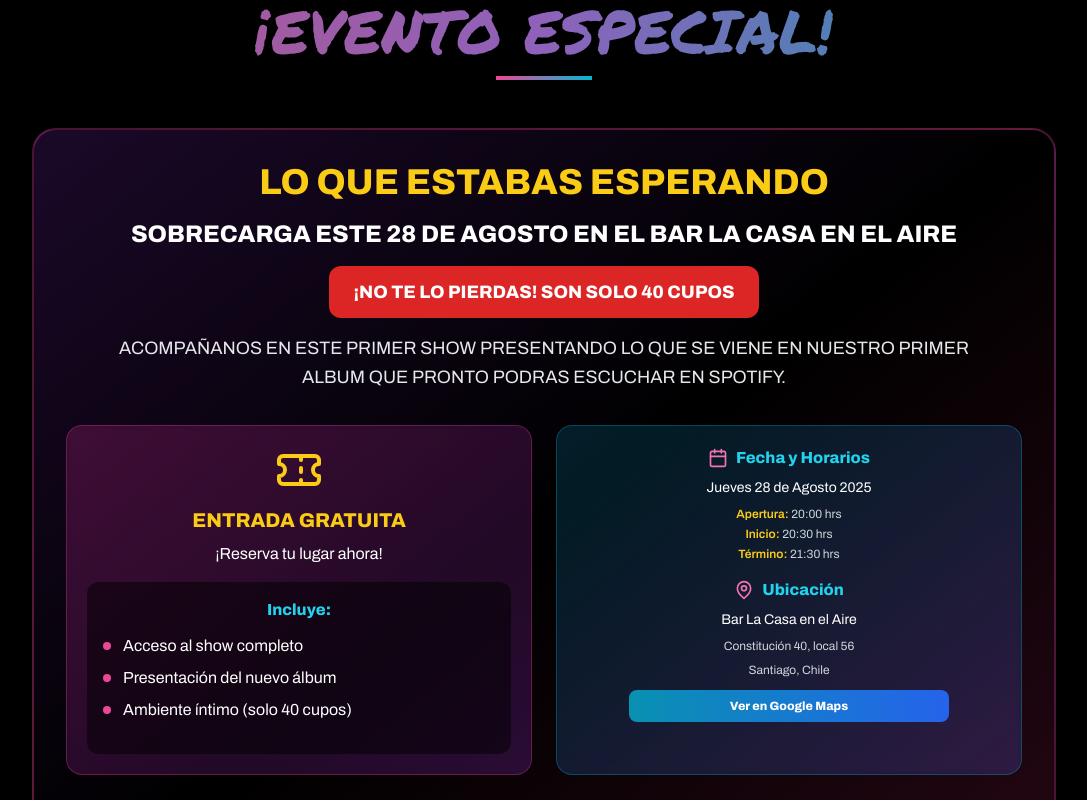
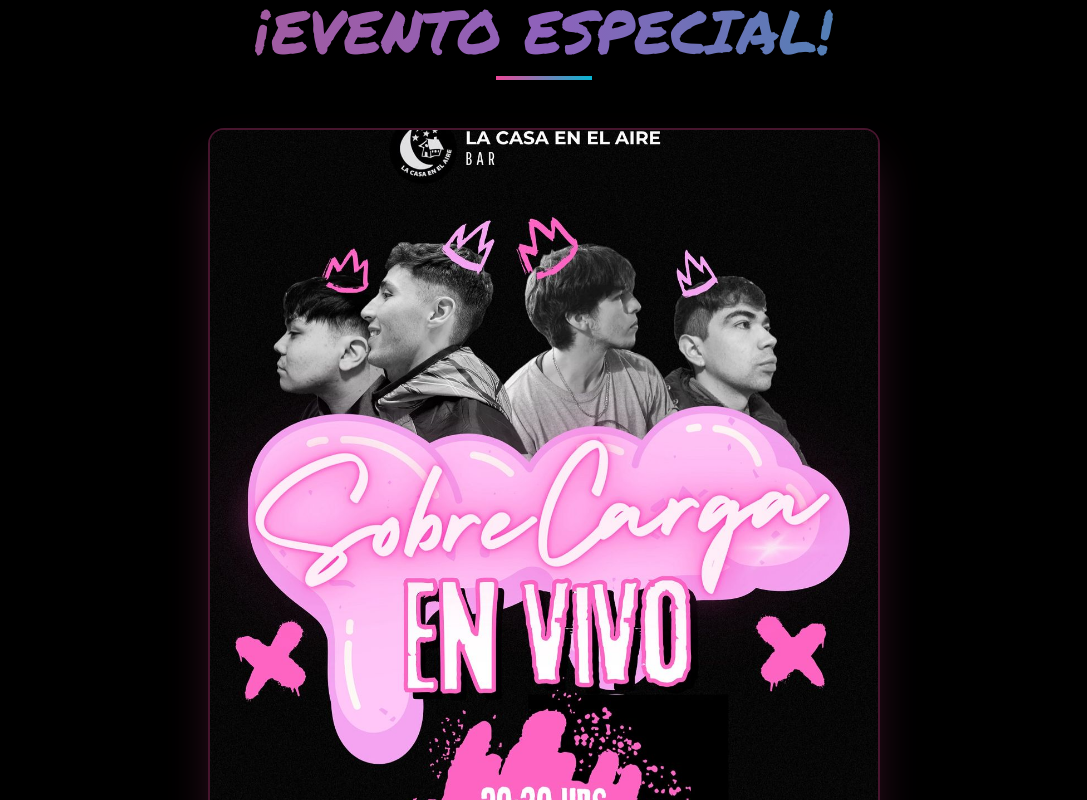
Before and after one commit to Pablobw/SobreCarga, a React (Vite) app: page / in a window 1280 px wide. Shown: the part 880-1680 px from the top of the page, without its empty margins (96-1183 px from the left). Built offline with nearby package versions, Linux system fonts and the light colour scheme.

Commit message:
Agregar imagen del evento "Sobrecarga En Vivo" al componente Event, mejorando la presentación visual del evento en la aplicación.

```diff
--- a/src/components/Event.tsx
+++ b/src/components/Event.tsx
@@ -12,6 +12,17 @@ const Event = () => {
              ¡EVENTO ESPECIAL!
            </h2>
            <div className="w-24 h-1 bg-gradient-to-r from-pink-500 to-cyan-500 mx-auto"></div>
+         </div>
+
+         {/* Imagen del cartel del evento */}
+         <div className="text-center mb-12">
+           <div className="max-w-2xl mx-auto">
+             <img
+               src="/images/SobrecargaEnVivo.jpg"
+               alt="Sobre Carga EN VIVO - 28 de Agosto - Bar La Casa en el Aire"
+               className="w-full h-auto rounded-2xl shadow-2xl shadow-pink-500/30 border-2 border-pink-500/30 hover:scale-105 transition-transform duration-300"
+             />
+           </div>
          </div>
 
          {/* Contenido principal del evento */}
```
Also changed, not shown: public/images/SobrecargaEnVivo.jpg (added).
